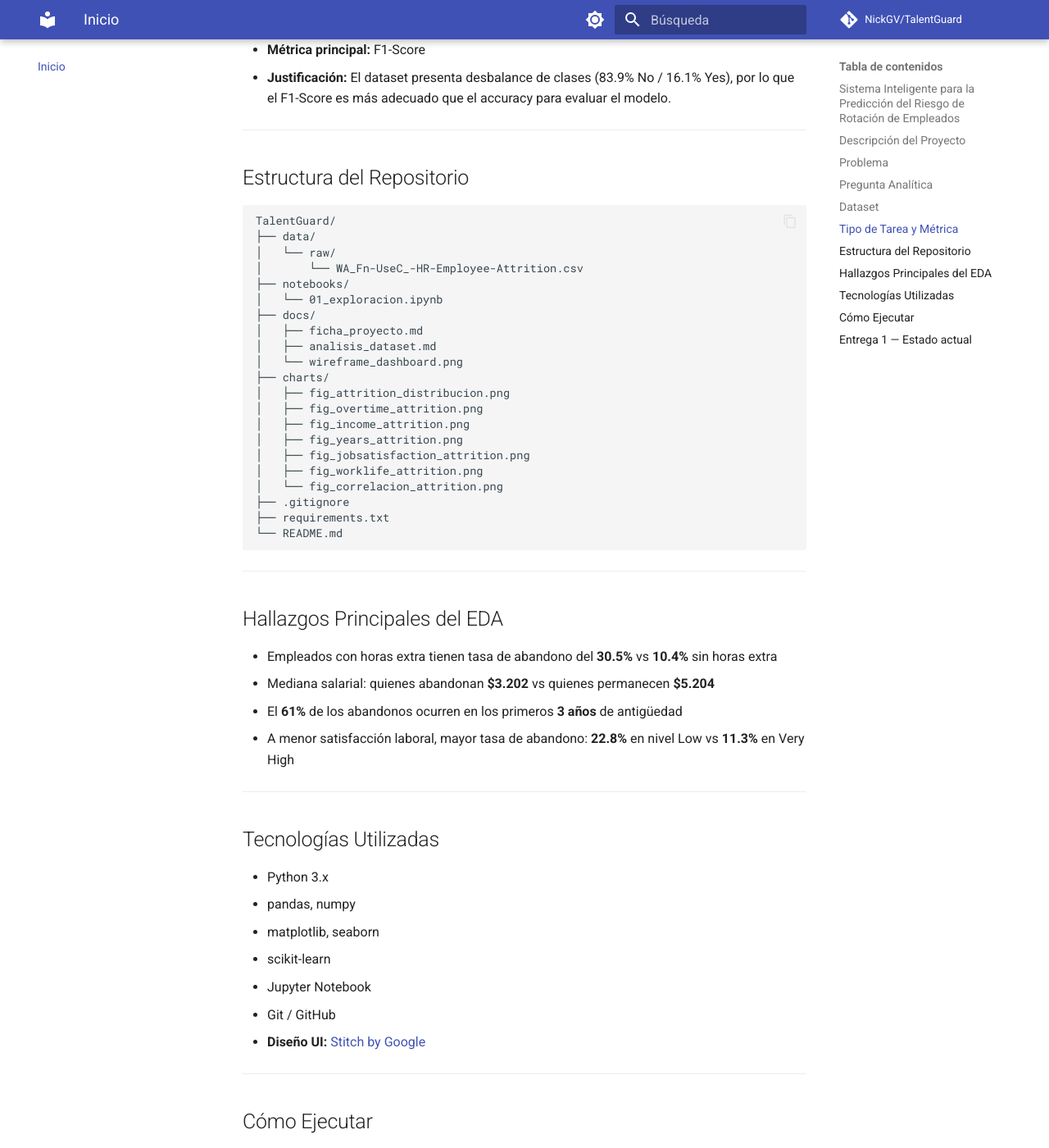
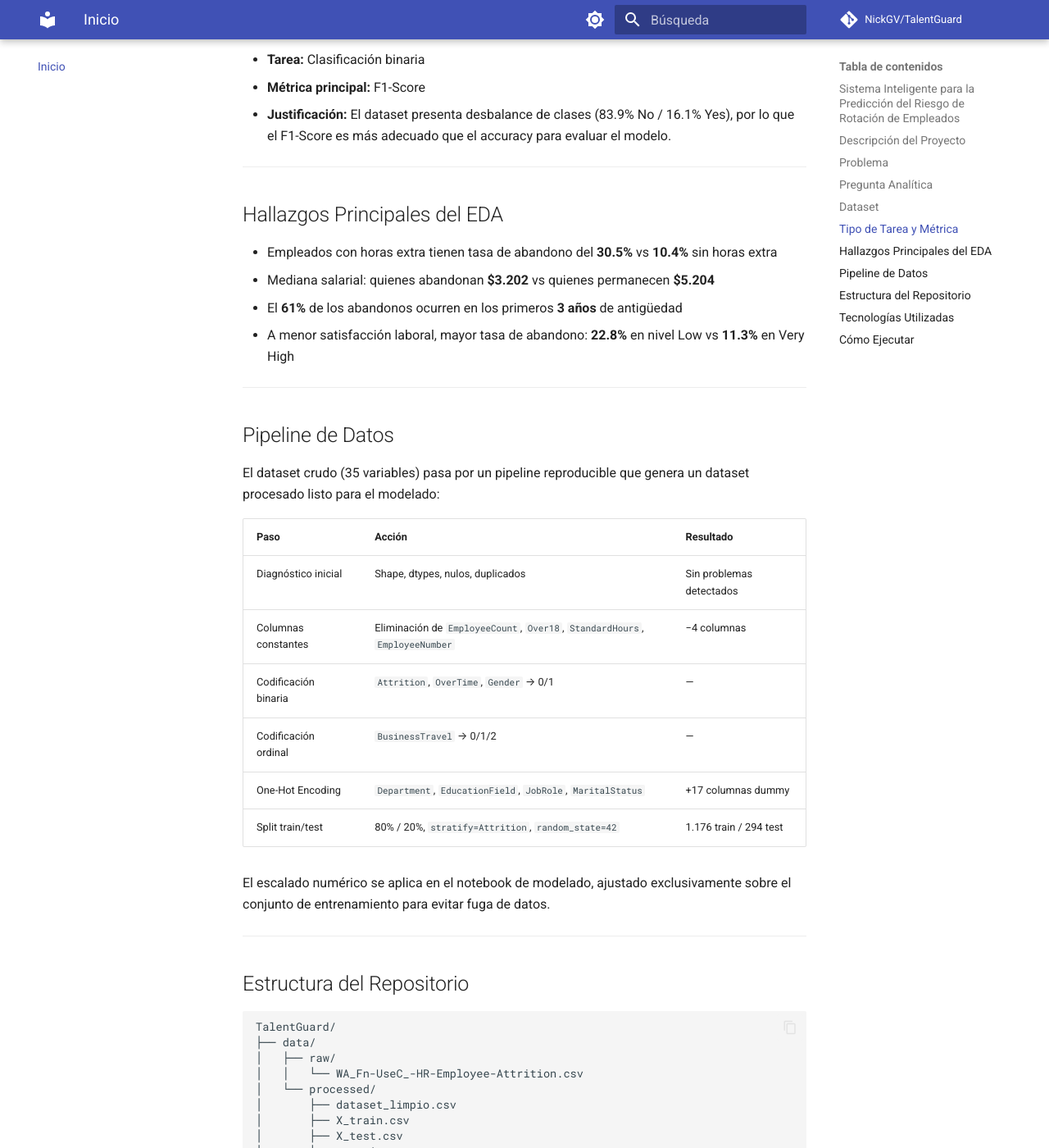
Before and after one commit to NickGV/TalentGuard, an MkDocs documentation site: the page built from docs/index.md, in a window 1280 px wide and 1400 px high, scrolled down 1654 px. Shown: the whole window at 82% size. Built offline with MkDocs 1.6.1 and Material for MkDocs 9.7.7, drawn with Linux system fonts in a browser that asks for light colours; comment, search, counter and statistics services are not loaded; some of the changed text lies outside the part shown.

Commit message:
feat: agrega pipeline de limpieza, dataset procesado y diccionario de datos
- Notebook 02: pipeline reproducible con diagnóstico, codificación
  categórica (binaria, ordinal, OHE) y split 80/20 estratificado
- data/processed/: dataset_limpio.csv + conjuntos train/test (5 archivos)
- docs/diccionario_datos.md: 44 variables documentadas con tipo, rol y codificación
- docs/index.md: actualiza estructura, pipeline, tecnologías y estado del proyecto
- mkdocs.yml: agrega Diccionario de Datos a la navegación

````diff
--- a/docs/index.md
+++ b/docs/index.md
@@ -34,8 +34,9 @@ Las organizaciones de construcción e ingeniería enfrentan alta rotación en á
 | **Fuente** | [Kaggle](https://www.kaggle.com/datasets/pavansubhasht/ibm-hr-analytics-attrition-dataset) |
 | **Licencia** | CC0 (Dominio Público) |
 | **Registros** | 1.470 |
-| **Variables** | 35 |
-| **Variable objetivo** | `Attrition` (Yes / No) |
+| **Variables originales** | 35 |
+| **Variables tras limpieza** | 44 (con OHE) |
+| **Variable objetivo** | `Attrition` (Yes / No → 1 / 0) |
 
 ---
 
@@ -44,34 +45,6 @@ Las organizaciones de construcción e ingeniería enfrentan alta rotación en á
 - **Tarea:** Clasificación binaria
 - **Métrica principal:** F1-Score
 - **Justificación:** El dataset presenta desbalance de clases (83.9% No / 16.1% Yes), por lo que el F1-Score es más adecuado que el accuracy para evaluar el modelo.
-
----
-
-## Estructura del Repositorio
-
-~~~
-TalentGuard/
-├── data/
-│   └── raw/
-│       └── WA_Fn-UseC_-HR-Employee-Attrition.csv
-├── notebooks/
-│   └── 01_exploracion.ipynb
-├── docs/
-│   ├── ficha_proyecto.md
-│   ├── analisis_dataset.md
-│   └── wireframe_dashboard.png
-├── charts/
-│   ├── fig_attrition_distribucion.png
-│   ├── fig_overtime_attrition.png
-│   ├── fig_income_attrition.png
-│   ├── fig_years_attrition.png
-│   ├── fig_jobsatisfaction_attrition.png
-│   ├── fig_worklife_attrition.png
-│   └── fig_correlacion_attrition.png
-├── .gitignore
-├── requirements.txt
-└── README.md
-~~~
 
 ---
 
@@ -84,14 +57,71 @@ TalentGuard/
 
 ---
 
+## Pipeline de Datos
+
+El dataset crudo (35 variables) pasa por un pipeline reproducible que genera un dataset procesado listo para el modelado:
+
+| Paso | Acción | Resultado |
+|---|---|---|
+| Diagnóstico inicial | Shape, dtypes, nulos, duplicados | Sin problemas detectados |
+| Columnas constantes | Eliminación de `EmployeeCount`, `Over18`, `StandardHours`, `EmployeeNumber` | −4 columnas |
+| Codificación binaria | `Attrition`, `OverTime`, `Gender` → 0/1 | — |
+| Codificación ordinal | `BusinessTravel` → 0/1/2 | — |
+| One-Hot Encoding | `Department`, `EducationField`, `JobRole`, `MaritalStatus` | +17 columnas dummy |
+| Split train/test | 80% / 20%, `stratify=Attrition`, `random_state=42` | 1.176 train / 294 test |
+
+El escalado numérico se aplica en el notebook de modelado, ajustado exclusivamente sobre el conjunto de entrenamiento para evitar fuga de datos.
+
+---
+
+## Estructura del Repositorio
+
+```
+TalentGuard/
+├── data/
+│   ├── raw/
+│   │   └── WA_Fn-UseC_-HR-Employee-Attrition.csv
+│   └── processed/
+│       ├── dataset_limpio.csv
+│       ├── X_train.csv
+│       ├── X_test.csv
+│       ├── y_train.csv
+│       └── y_test.csv
+├── notebooks/
+│   ├── 01_exploracion.ipynb
+│   ├── 02_eda_limpieza.ipynb
+│   └── 03_modelado.ipynb          ← en desarrollo
+├── models/
+│   ├── modelo_final.pkl           ← en desarrollo
+│   └── model_metadata.json        ← en desarrollo
+├── src/
+│   └── ml/
+│       └── entrenar_modelo.py     ← en desarrollo
+├── docs/
+│   ├── ficha_proyecto.md
+│   ├── analisis_dataset.md
+│   ├── diccionario_datos.md
+│   ├── arquitectura.md            ← en desarrollo
+│   └── wireframe_dashboard.png
+├── app_final.py                   ← en desarrollo
+├── .gitignore
+├── requirements.txt
+└── README.md
+```
+
+---
+
 ## Tecnologías Utilizadas
 
 - Python 3.x
 - pandas, numpy
 - matplotlib, seaborn
-- scikit-learn
+- scikit-learn (train_test_split, LabelEncoder, Pipeline)
+- joblib (serialización del modelo)
+- Streamlit (dashboard web)
 - Jupyter Notebook
 - Git / GitHub
+- MkDocs Material (documentación web)
 - **Diseño UI:** [Stitch by Google](https://stitch.withgoogle.com/)
 
 ---
@@ -111,17 +141,12 @@ source venv/bin/activate  # Linux/macOS
 # 3. Instalar dependencias
 pip install -r requirements.txt
 
-# 4. Ejecutar Jupyter Notebook
+# 4. Exploración inicial
 jupyter notebook notebooks/01_exploracion.ipynb
+
+# 5. Pipeline de limpieza
+jupyter notebook notebooks/02_eda_limpieza.ipynb
+
+# 6. Dashboard (disponible al completar el modelado)
+# streamlit run app_final.py
 ```
-
----
-
-## Entrega 1 — Estado actual
-
-- [x] Planteamiento del problema analítico
-- [x] Pregunta analítica
-- [x] Análisis cualitativo del dataset
-- [x] Ficha de formulación del proyecto
-- [x] Repositorio GitHub con estructura completa
-- [x] Wireframe del dashboard*
--- a/mkdocs.yml
+++ b/mkdocs.yml
@@ -34,6 +34,7 @@ nav:
   - Inicio: index.md
   - Ficha del Proyecto: ficha_proyecto.md
   - Análisis del Dataset: analisis_dataset.md
+  - Diccionario de Datos: diccionario_datos.md
 
 markdown_extensions:
   - admonition
````
Also changed, not shown: README.md (+20 -21 lines), docs/diccionario_datos.md (added, +147 -0 lines), 6 other files.
